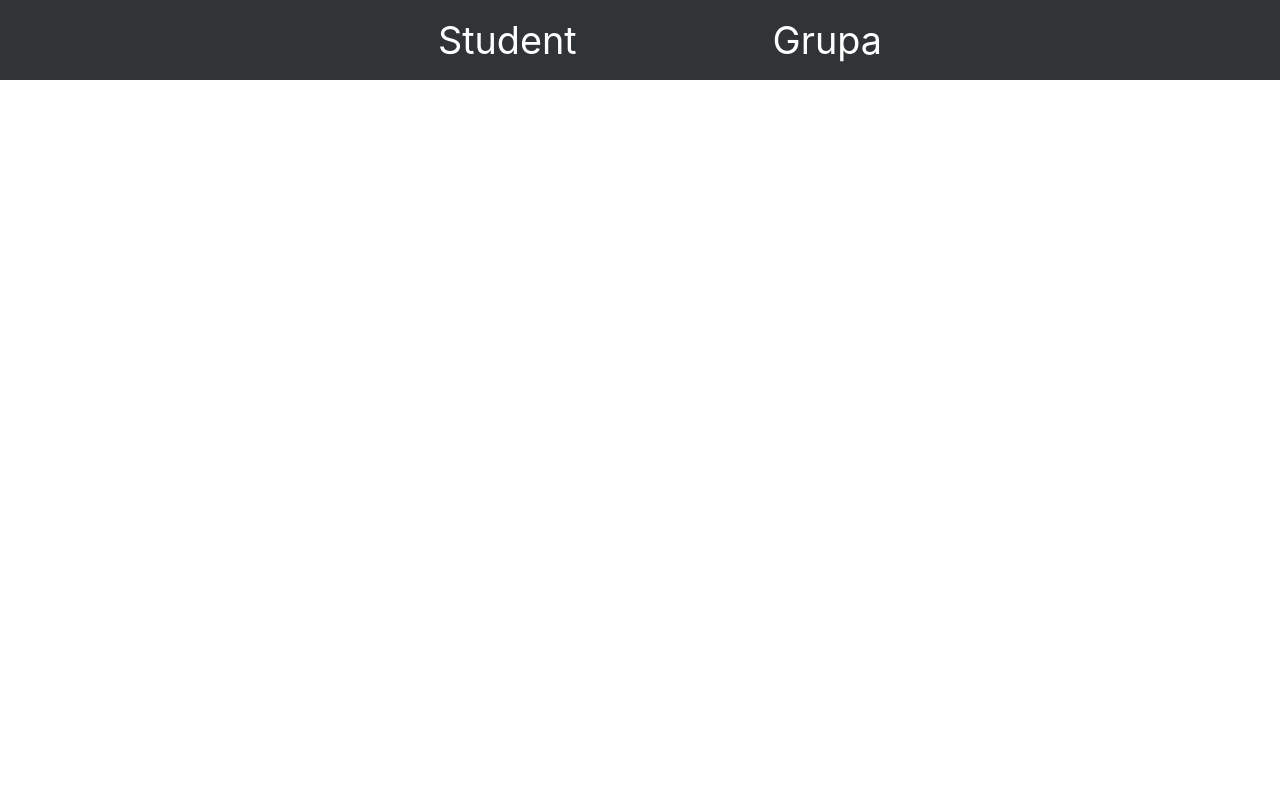
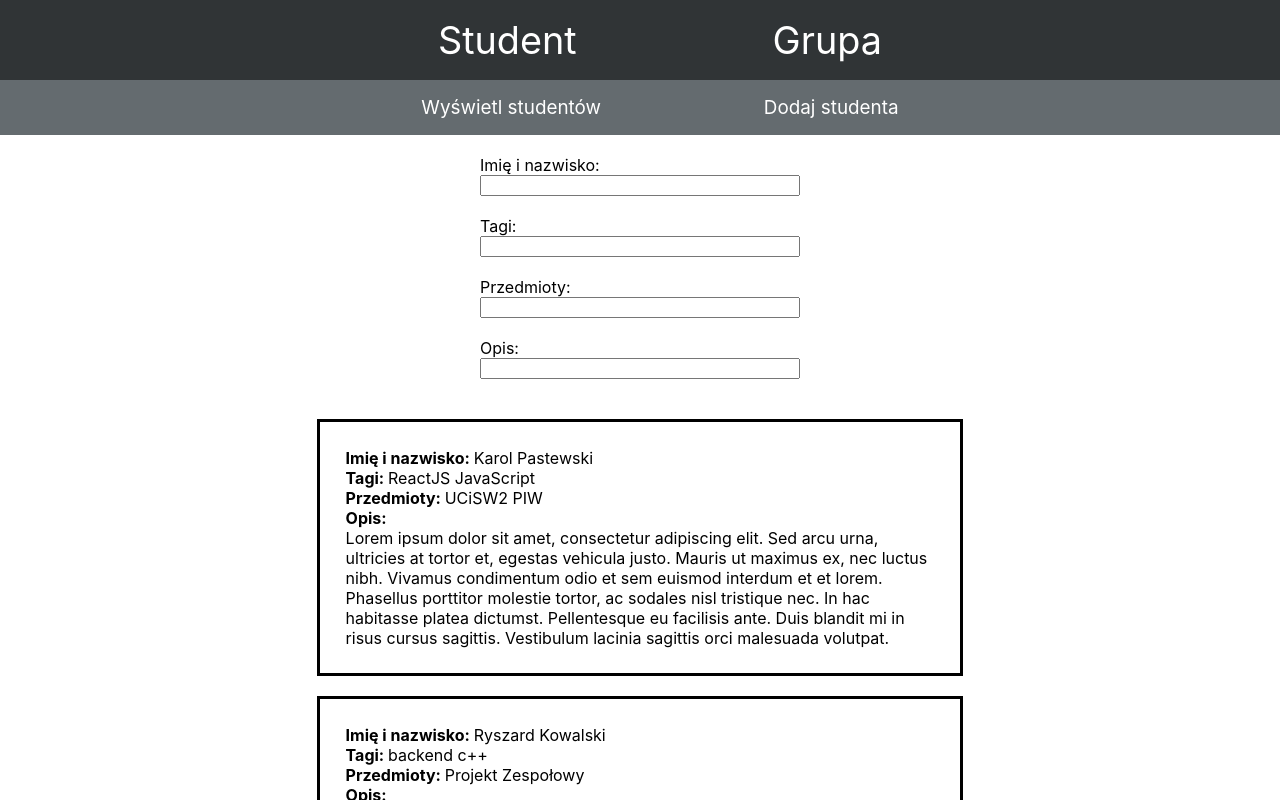
Before and after one commit to Pasti29/proj-inter-web, a React (Create React App) app: page /proj-inter-web/student in a window 1280 px wide. Before the commit this address had no page. Shown: the top 800 px of the page. Built offline with nearby package versions, Linux system fonts and the light colour scheme.

Commit message:
Correct routes

```diff
--- a/src/App.js
+++ b/src/App.js
@@ -11,9 +11,10 @@ function App() {
       <div className="App">
         <Nav />
         <Routes>
-          <Route path='/proj-inter-web/' exact element={ <StudentPage /> } />
-          <Route path='/proj-inter-web//student/*' exact element={ <StudentPage /> } />
-          <Route path='/proj-inter-web//group/*' exact element={ <GroupPage /> } />
+          <Route path='/' exact element={ <StudentPage /> } />
+          <Route path='/proj-inter-web' exact element={ <StudentPage /> } />
+          <Route path='/proj-inter-web/student/*' exact element={ <StudentPage /> } />
+          <Route path='/proj-inter-web/group/*' exact element={ <GroupPage /> } />
         </Routes>
       </div>
     </Router>
--- a/src/Nav.js
+++ b/src/Nav.js
@@ -6,10 +6,10 @@ function Nav() {
   return (
       <nav>
           <ul className='nav-links'>
-            <NavLink className='navStyle' to='/student'>
+            <NavLink className='navStyle' to='/proj-inter-web/student'>
               <li>Student</li>
             </NavLink>
-            <NavLink className='navStyle' to='/group'>
+            <NavLink className='navStyle' to='/proj-inter-web/group'>
               <li>Grupa</li>
             </NavLink>
           </ul>
--- a/src/Pages/Student/StudentNav.js
+++ b/src/Pages/Student/StudentNav.js
@@ -6,10 +6,10 @@ function StudentNav() {
     return (
         <nav className="subNav">
             <ul className="nav-links">
-                <NavLink className='navStyle subNavStyle' to='/student'>
+                <NavLink className='navStyle subNavStyle' to='/proj-inter-web/student'>
                     <li>Wyświetl studentów</li>
                 </NavLink>
-                <NavLink className='navStyle subNavStyle' to='/student/add'>
+                <NavLink className='navStyle subNavStyle' to='/proj-inter-web/student/add'>
                     <li>Dodaj studenta</li>
                 </NavLink>
             </ul>
```
